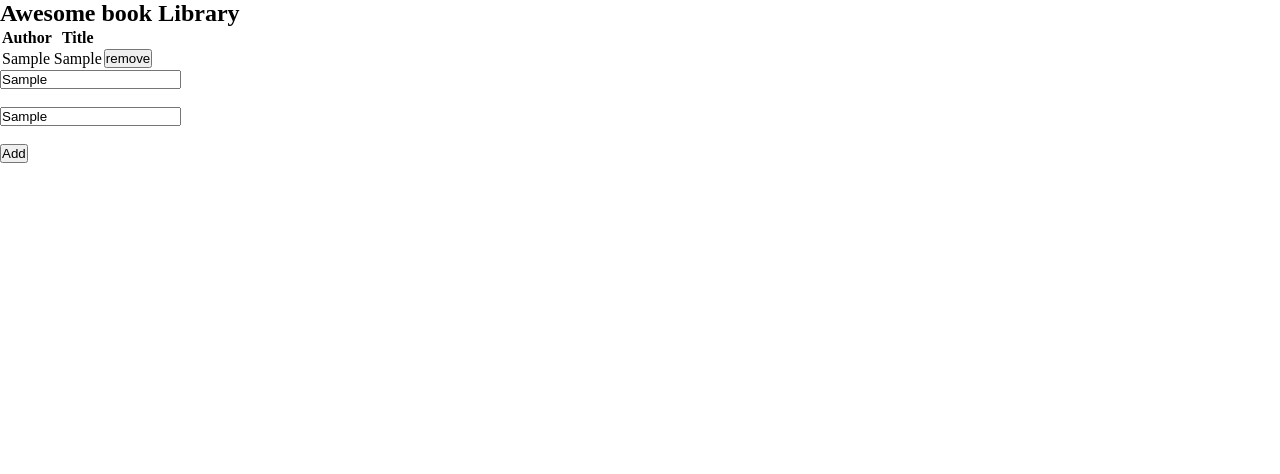
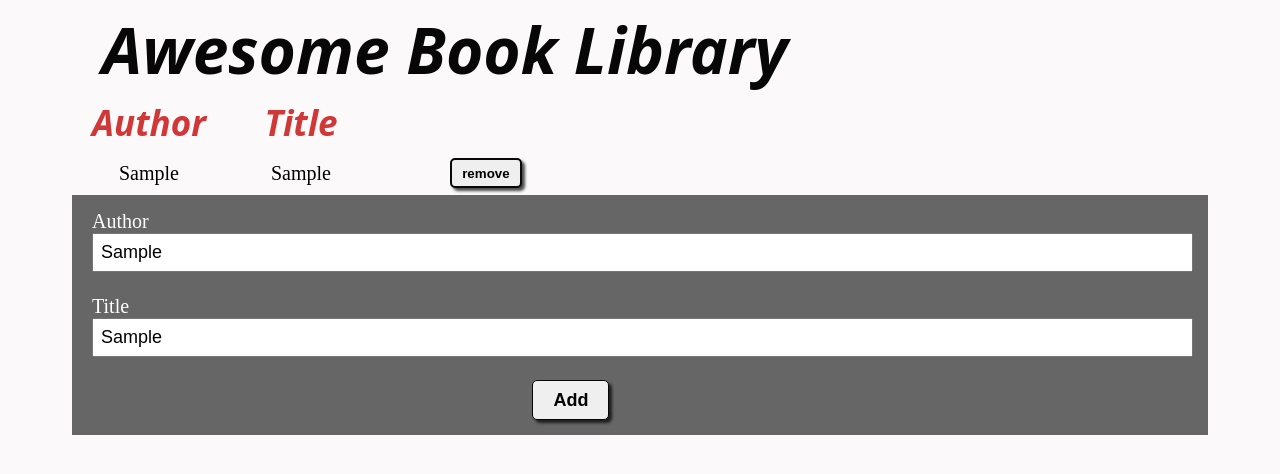
Before and after one commit to Prisca-tech/Awesome-Books-peer-programming-, a website: page index.html in a window 1280 px wide. Both pictures are taken after typing "Sample", "Sample" into the empty fields and a click on the input "Add". Drawn offline with Linux system fonts and the light colour scheme.

Commit message:
add style to book

```diff
--- a/index.html
+++ b/index.html
@@ -8,7 +8,8 @@
 <link rel="stylesheet" href="style.css">
 </head>
 <body>
-    <h2>Awesome book Library</h2>
+    <h1 class="desktop">Awesome Book Library</h1>
+    <h1 class="mobile">Awesome Book Library</h1>
     <table>
         <thead>
             <tr>
@@ -22,9 +23,13 @@
 
         </tbody>
     </table>
-    <form  id="form-Book">
-        <input type="text" name="Author" id="authorname" placeholder="Author"><br><br>
-        <input type="text" name="Title" id="titlename" placeholder="Title"><br><br>
+    <form  id="form-Book" class="form-book">
+        <label for="author">Author</label>
+        <input type="text" name="Author" id="authorname" placeholder="Author">
+        <br><br>
+        <label for="title">Title</label>
+        <input type="text" name="Title" id="titlename" placeholder="Title">
+        <br><br>
 
         <input type="submit" value="Add" id="addbutton" >
     </form>
--- a/style.css
+++ b/style.css
@@ -1,5 +1,107 @@
+
 * {
-  box-sizing: border-box;
   margin: 0;
   padding: 0;
+  box-sizing: border-box;
 }
+
+body {
+  flex-direction: column;
+  align-items: center;
+  padding: 8px;
+  width: 90%;
+  margin: auto;
+  background-color: rgba(233, 220, 220, 0.16);
+  height: 100vh;
+  gap: 10px;
+}
+
+.desktop {
+  font-size: 64px;
+  font-family: 'Open Sans', sans-serif;
+  font-style: italic;
+  line-height: 24px;
+  color: rgb(6, 7, 6);
+  padding: 30px;
+}
+
+.form-book {
+  align-items: center;
+  gap: 30px;
+  width: 100%;
+  padding: 15px;
+  padding-left: 20px;
+  font-size: 20px;
+  background-color: rgba(5, 6, 6, 0.6);
+  color: #fff;
+}
+
+th {
+  color: rgb(209, 55, 55);
+}
+
+th,
+td {
+  width: 150px;
+  text-align: center;
+  padding: 5px;
+}
+
+td {
+  font-size: 20px;
+}
+
+thead {
+  font-family: 'Open Sans', sans-serif;
+  font-style: italic;
+  font-size: 35px;
+  text-align: center;
+}
+
+input[type=text] {
+  padding: 7px;
+  width: 100%;
+  font-size: 18px;
+}
+
+.delete {
+  margin-left: 47%;
+  padding: 3px 10px;
+  border: 2px solid rgb(8, 8, 8);
+  box-shadow: 3px 3px 3px rgba(0, 0, 0, 0.7);
+  font-weight: 900;
+  height: 30px;
+  border-radius: 5px;
+  margin-top: auto;
+}
+
+#addbutton {
+  margin-left: 40%;
+  padding: 5px 20px;
+  border: 1px solid rgb(8, 8, 8);
+  box-shadow: 3px 3px 3px rgba(0, 0, 0, 0.7);
+  font-weight: 700;
+  height: 40px;
+  border-radius: 5px;
+  font-size: 18px;
+}
+
+.mobile {
+  display: none;
+}
+
+@media screen and (max-width: 768px) {
+.mobile {
+  display: block;
+  font-size: 25px;
+  font-family: 'Open Sans', sans-serif;
+  font-style: italic;
+  line-height: 24px;
+  color: rgb(6, 7, 6);
+  padding: 30px;
+}
+
+.desktop {
+  display: none;
+ }
+}
```
